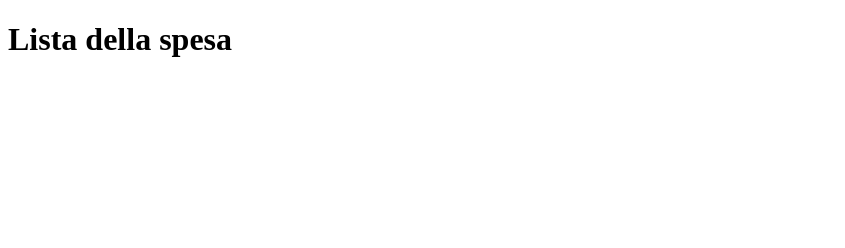
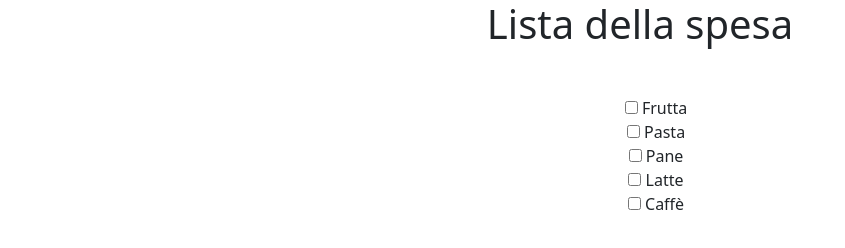
Before and after one commit to giuliagrfo/js-lista-spesa, a plain HTML site: page index.html in a window 1280 px wide. Shown: the whole page, without its empty margins (0-845 px from the left). Drawn offline with nearby package versions, Linux system fonts and the light colour scheme.

Commit message:
while loop

```diff
--- a/assets/css/style.css
+++ b/assets/css/style.css
@@ -0,0 +1,3 @@
+.grocery_list li {
+    list-style: none;
+}
--- a/assets/js/main.js
+++ b/assets/js/main.js
@@ -4,5 +4,26 @@ const list = [
     'Frutta',
     'Pasta',
     'Pane',
-    'Latte'
+    'Latte',
+    'Caffè'
 ]
+
+// stampo gli elementi dell'array con while loop
+
+//  seleziono elemento della DOM
+const groceryListElement = document.querySelector('.grocery_list');
+
+console.log(groceryListElement);
+
+// ciclo while
+
+let i = 0;
+
+while (i < list.length) {
+    const listItem = list[i];
+
+    const groceryListItem = `<li><input type="checkbox" name="" id=""> ${listItem}</li>`;
+    groceryListElement.insertAdjacentHTML('beforeend', groceryListItem);
+
+    i++;
+}
--- a/index.html
+++ b/index.html
@@ -6,14 +6,23 @@
     <meta name="viewport" content="width=device-width, initial-scale=1.0">
     <title>Lista della spesa</title>
     <link rel="stylesheet" href="./assets/css/style.css">
+    <link href="https://cdn.jsdelivr.net/npm/bootstrap@5.2.2/dist/css/bootstrap.min.css" rel="stylesheet" integrity="sha384-Zenh87qX5JnK2Jl0vWa8Ck2rdkQ2Bzep5IDxbcnCeuOxjzrPF/et3URy9Bv1WTRi" crossorigin="anonymous">
 </head>
 <body>
 
-    <h1>Lista della spesa</h1>
+    <header>
+        <h1 class="text-center">Lista della spesa</h1>
+    </header>
 
-    <ul class="grocery_list">
+    <main>
+        <ul class="grocery_list text-center mt-5">
 
-    </ul>
+        </ul>
+
+    </main>
+
+
+    <script src="https://cdn.jsdelivr.net/npm/bootstrap@5.2.2/dist/js/bootstrap.bundle.min.js" integrity="sha384-OERcA2EqjJCMA+/3y+gxIOqMEjwtxJY7qPCqsdltbNJuaOe923+mo//f6V8Qbsw3" crossorigin="anonymous"></script>
     <script src="./assets/js/main.js"></script>
 </body>
 </html>
```
